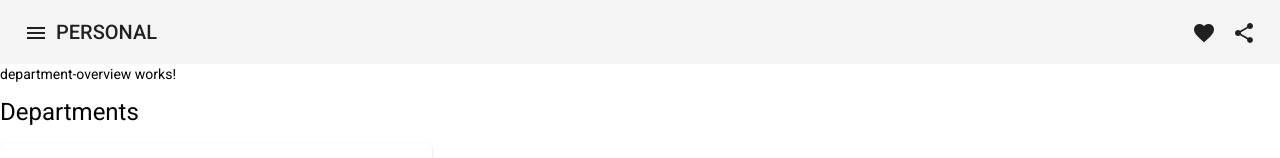
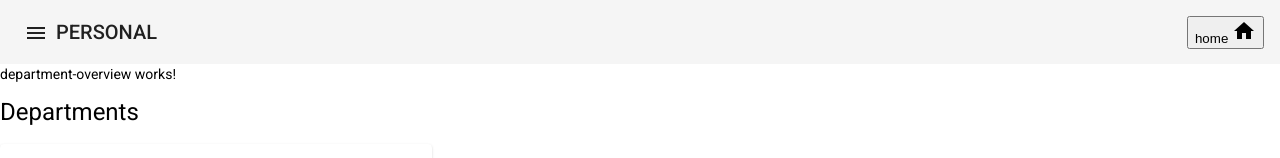
Before and after one commit to htlwuero/htlw, an Angular app: page / in a window 1280 px wide. Shown: the top 158 px of the page. Built offline with nearby package versions, Linux system fonts and the light colour scheme.

Commit message:
startseite aktualisiert home button(funktioniert nicht)

```diff
--- a/src/app/components/nav-bar/nav-bar.component.html
+++ b/src/app/components/nav-bar/nav-bar.component.html
@@ -20,10 +20,7 @@
   </mat-menu>
   <span>{{header}}</span>
   <span class="example-spacer"></span>
-  <button mat-icon-button class="example-icon favorite-icon" aria-label="Example icon-button with heart icon">
-    <mat-icon>favorite</mat-icon>
-  </button>
-  <button mat-icon-button class="example-icon" aria-label="Example icon-button with share icon">
-    <mat-icon>share</mat-icon>
+  <button aria-hidden="false" aria-label="Example home icon">home
+    <mat-icon>home</mat-icon>
   </button>
 </mat-toolbar>
```
